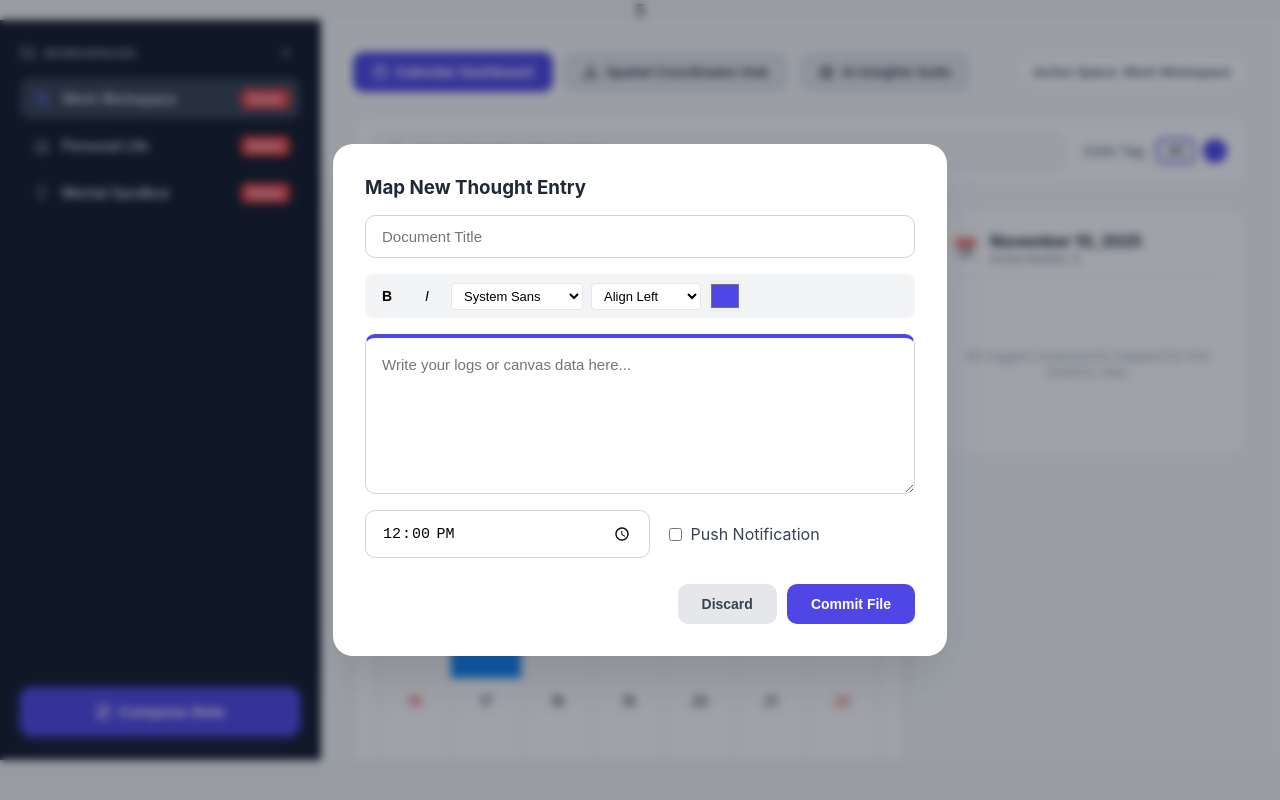
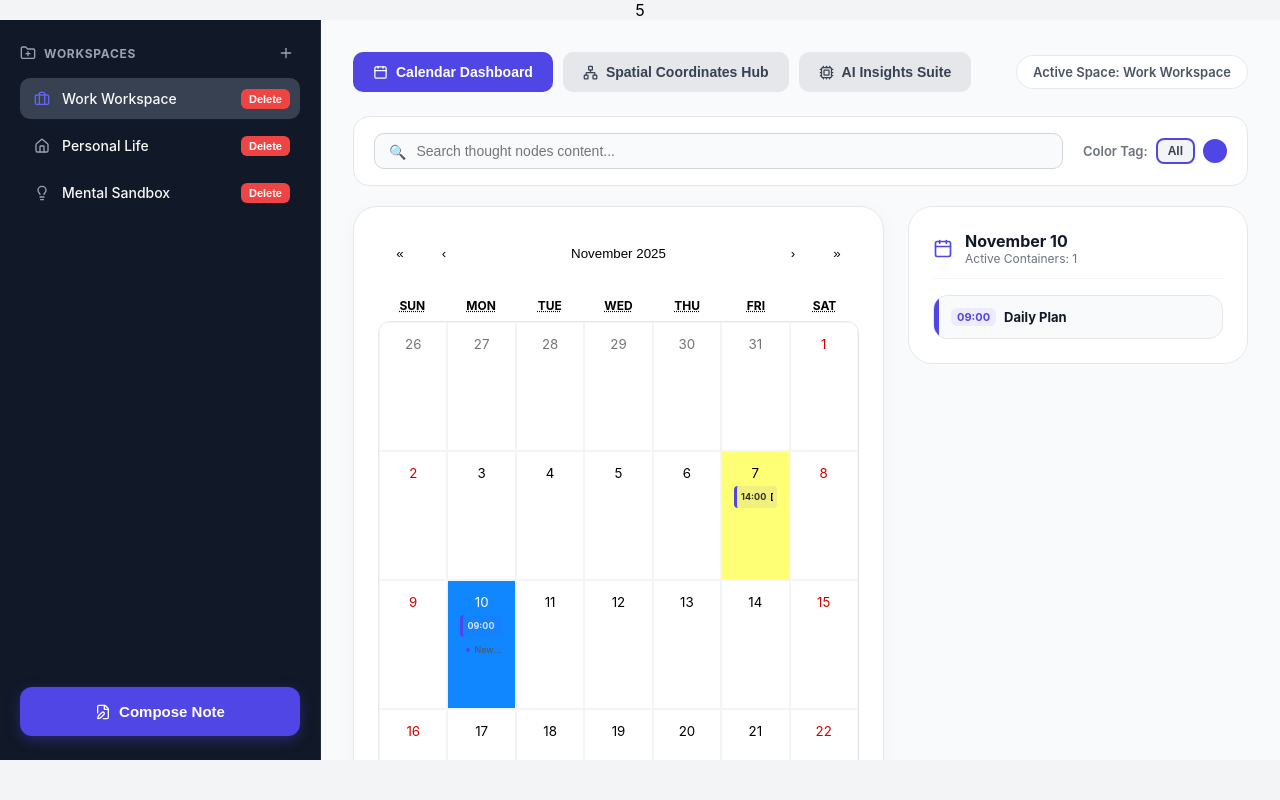
Before and after one commit to Sergeyy321/DiplomaWork, a React (Create React App) app in the folder diploma-application/: page / in a window 1280 px wide. Both pictures are taken after a click on the button "10". Built offline with nearby package versions, Linux system fonts and the light colour scheme; what @huggingface/transformers would draw is missing.

Commit message:
addRightBar

```diff
--- a/diploma-application/src/Components/CalendarNotes/AdvancedCalendarTile.jsx
+++ b/diploma-application/src/Components/CalendarNotes/AdvancedCalendarTile.jsx
@@ -4,8 +4,7 @@ export default function AdvancedCalendarTile({
   tileDate,
   dayEvents,
   setSelectedEvent,
-  setIsPreviewOpen,
-  deleteNotification
+  setIsPreviewOpen
 }) {
   const dateStr = tileDate.toISOString().split("T")[0];
 
@@ -16,15 +15,12 @@ export default function AdvancedCalendarTile({
   };
 
   return (
-    <div
-      style={tileWrapper}
-      data-date={dateStr}
-      onDragOver={(e) => e.preventDefault()} // Let individual tiles capture item tracking directly
-    >
+    <div style={tileWrapper} data-date={dateStr}>
       <div style={tileNotesScrollArea}>
         {dayEvents.map((event) => (
+          <div key={event.id} style={{ display: "flex", flexDirection: "column", width: "100%" }}>
+            {/* Primary Document Header Card */}
             <div
-            key={event.id}
               draggable
               onDragStart={(e) => handleDragStart(e, event.id)}
               onClick={(e) => {
@@ -34,45 +30,48 @@ export default function AdvancedCalendarTile({
               }}
               style={{
                 ...modernInlineBadge,
-              background: `${event.color}12`,
-              borderLeft: `4px solid ${event.color}`,
+                background: `${event.color}14`,
+                borderLeft: `3px solid ${event.color}`,
               }}
               title="Drag node to reschedule"
             >
-            {/* pointerEvents: 'none' stops child layouts from blocking HTML5 transfers */}
               <span style={{ ...badgeTime, pointerEvents: "none" }}>{event.time}</span>
               <span style={{ ...badgeText, pointerEvents: "none" }}>{event.title}</span>
-            <button
-              style={miniQuickDeleteBtn}
-              onClick={(e) => {
-                e.stopPropagation();
-                deleteNotification(event.id);
-              }}
-            >
-              ✕
-            </button>
+            </div>
+
+            {/* Shared Tasks List rendering inside the calendar card */}
+            {event.tasks && event.tasks.length > 0 && (
+              <div style={tileInlineTaskList}>
+                {event.tasks.map((task) => (
+                  <div key={task.id} style={tileInlineTaskRow}>
+                    <span style={{
+                      ...miniTaskDot,
+                      background: task.completed ? "#9ca3af" : event.color
+                    }} />
+                    <span style={{
+                      ...tileTaskText,
+                      textDecoration: task.completed ? "line-through" : "none",
+                      opacity: task.completed ? 0.5 : 1
+                    }}>
+                      {task.text}
+                    </span>
                   </div>
                 ))}
               </div>
-
-      {dayEvents.length > 0 && (
-        <div style={modernMatrixIndicator}>
-          {dayEvents.slice(0, 4).map((e) => (
-            <span key={e.id} style={{ ...miniDot, background: e.color }} />
+            )}
+          </div>
         ))}
-          {dayEvents.length > 4 && <span style={plusMoreIndicator}>+{dayEvents.length - 4}</span>}
       </div>
-      )}
     </div>
   );
 }
 
-const tileWrapper = { display: "flex", flexDirection: "column", height: "100%", justifyContent: "space-between", minHeight: "75px", padding: "2px", boxSizing: "border-box", position: "relative" };
-const tileNotesScrollArea = { display: "flex", flexDirection: "column", gap: "4px", overflowY: "auto", maxHeight: "56px", paddingRight: "2px", width: "100%" };
-const modernInlineBadge = { fontSize: "11px", borderRadius: "6px", padding: "3px 6px", display: "flex", alignItems: "center", justifyContent: "space-between", gap: "4px", cursor: "grab", position: "relative", overflow: "hidden" };
-const badgeTime = { fontWeight: "700", opacity: 0.7, fontSize: "10px", whiteSpace: "nowrap" };
-const badgeText = { flex: 1, overflow: "hidden", textOverflow: "ellipsis", whiteSpace: "nowrap", textAlign: "left" };
-const miniQuickDeleteBtn = { background: "none", border: "none", color: "#9ca3af", cursor: "pointer", fontSize: "9px", padding: "2px", display: "flex", alignItems: "center", justifyContent: "center", zIndex: 10 };
-const modernMatrixIndicator = { display: "flex", gap: "3px", alignItems: "center", justifyContent: "flex-start", paddingTop: "2px", marginTop: "auto", pointerEvents: "none" };
-const miniDot = { width: "5px", height: "5px", borderRadius: "50%" };
-const plusMoreIndicator = { fontSize: "9px", color: "#9ca3af", fontWeight: "700" };
+const tileWrapper = { display: "flex", flexDirection: "column", height: "100%", width: "100%", justifyContent: "flex-start", minHeight: "85px", padding: "4px", boxSizing: "border-box", position: "relative" };
+const tileNotesScrollArea = { display: "flex", flexDirection: "column", gap: "6px", overflowY: "auto", maxHeight: "75px", width: "100%" };
+const modernInlineBadge = { fontSize: "10px", borderRadius: "4px", padding: "2px 4px", display: "flex", alignItems: "center", justifyContent: "space-between", gap: "2px", cursor: "grab", zIndex: 10 };
+const badgeTime = { fontWeight: "700", opacity: 0.8, fontSize: "9px", whiteSpace: "nowrap" };
+const badgeText = { flex: 1, overflow: "hidden", textOverflow: "ellipsis", whiteSpace: "nowrap", textAlign: "left", marginLeft: "2px", fontWeight: "600" };
+const tileInlineTaskList = { display: "flex", flexDirection: "column", gap: "2px", marginTop: "4px", paddingLeft: "6px" };
+const tileInlineTaskRow = { display: "flex", alignItems: "center", gap: "4px", width: "100%" };
+const miniTaskDot = { width: "4px", height: "4px", borderRadius: "50%", flexShrink: 0 };
+const tileTaskText = { fontSize: "9px", color: "#4b5563", overflow: "hidden", textOverflow: "ellipsis", whiteSpace: "nowrap", textAlign: "left" };
--- a/diploma-application/src/Components/CalendarNotes/CalendarDashboard.jsx
+++ b/diploma-application/src/Components/CalendarNotes/CalendarDashboard.jsx
@@ -2,22 +2,22 @@ import React, { useState } from "react";
 import Calendar from "react-calendar";
 import CalendarFilters from "./CalendarFilters";
 import AdvancedCalendarTile from "./AdvancedCalendarTile";
+import { ListTodo, Trash2, Plus, Calendar as ClockIcon } from "lucide-react";
 
 export default function CalendarDashboard({
   date,
   setDate,
-  filteredEvents,
+  allEvents,
   setEvents,
-  handleDateClick,
   setSelectedEvent,
   setIsPreviewOpen,
-  deleteNotification,
 }) {
   const [filterQuery, setFilterQuery] = useState("");
   const [activeColorFilter, setActiveColorFilter] = useState(null);
+  const [newTaskText, setNewTaskText] = useState("");
+  const [activeInlineTarget, setActiveInlineTarget] = useState(null);
 
-  // Filter notes by query string & tag color
-  const displayedEvents = filteredEvents.filter((event) => {
+  const displayedEvents = allEvents.filter((event) => {
     const matchesQuery =
       event.title.toLowerCase().includes(filterQuery.toLowerCase()) ||
       (event.content && event.content.toLowerCase().includes(filterQuery.toLowerCase()));
@@ -25,27 +25,142 @@ export default function CalendarDashboard({
     return matchesQuery && matchesColor;
   });
 
-  // 🛠️ THE FIX: Robust Drop Handler
+  // ⚡ CLICK DAY -> SPANWS NEW INLINE TASK AUTOMATICALLY INTO THE DUAL-VIEW CHECKLIST
+  const handleCalendarDayClick = (clickedDate) => {
+    setDate(clickedDate);
+    const dateStr = clickedDate.toISOString().split("T")[0];
+
+    let targetEvent = allEvents.find((e) => e.date === dateStr);
+
+    if (targetEvent) {
+      setActiveInlineTarget(targetEvent.id);
+      triggerSidebarTaskPlaceholder(targetEvent.id);
+    } else {
+      const newShellId = Date.now();
+      const newEventShell = {
+        id: newShellId,
+        folderId: "work",
+        title: `Daily Plan`, // Main title remains clean and uniform
+        content: "",
+        time: "09:00",
+        date: dateStr,
+        color: "#4f46e5",
+        fontStyle: "sans-serif",
+        isBold: false,
+        isItalic: false,
+        align: "left",
+        reminder: false,
+        tasks: [],
+        x: 0,
+        y: 0,
+      };
+
+      setEvents((prev) => [...prev, newEventShell]);
+      setActiveInlineTarget(newShellId);
+
+      setTimeout(() => triggerSidebarTaskPlaceholder(newShellId), 50);
+    }
+  };
+
+  const triggerSidebarTaskPlaceholder = (eventId) => {
+    setEvents((prevEvents) =>
+      prevEvents.map((evt) => {
+        if (evt.id === eventId) {
+          const currentTasks = evt.tasks ? [...evt.tasks] : [];
+          return {
+            ...evt,
+            tasks: [...currentTasks, { id: Date.now(), text: "New Task Item", completed: false, isEditingInline: true }]
+          };
+        }
+        return evt;
+      })
+    );
+  };
+
   const handleDropOnDate = (e) => {
     e.preventDefault();
     e.stopPropagation();
 
     const eventId = parseInt(e.dataTransfer.getData("text/plain"), 10);
-
-    // Find the closest tile element containing our custom data-date attribute
     const targetTile = e.target.closest("[data-date]");
 
     if (targetTile && eventId) {
       const targetDateStr = targetTile.getAttribute("data-date");
-
-      // Update global application events array state
       setEvents((prevEvents) =>
-        prevEvents.map((evt) =>
-          evt.id === eventId ? { ...evt, date: targetDateStr } : evt
-        )
+        prevEvents.map((evt) => (evt.id === eventId ? { ...evt, date: targetDateStr } : evt))
       );
     }
   };
+
+  const addManualSidebarTask = (eventId) => {
+    if (!newTaskText.trim()) return;
+    setEvents((prevEvents) =>
+      prevEvents.map((evt) => {
+        if (evt.id === eventId) {
+          const updatedTasks = evt.tasks ? [...evt.tasks] : [];
+          return {
+            ...evt,
+            tasks: [...updatedTasks, { id: Date.now(), text: newTaskText.trim(), completed: false }]
+          };
+        }
+        return evt;
+      })
+    );
+    setNewTaskText("");
+  };
+
+  const updateInlineTaskText = (eventId, taskId, newText) => {
+    setEvents((prevEvents) =>
+      prevEvents.map((evt) => {
+        if (evt.id === eventId && evt.tasks) {
+          return {
+            ...evt,
+            tasks: evt.tasks.map((t) => t.id === taskId ? { ...t, text: newText } : t)
+          };
+        }
+        return evt;
+      })
+    );
+  };
+
+  const saveInlineTaskText = (eventId, taskId) => {
+    setEvents((prevEvents) =>
+      prevEvents.map((evt) => {
+        if (evt.id === eventId && evt.tasks) {
+          return {
+            ...evt,
+            tasks: evt.tasks.map((t) => t.id === taskId ? { ...t, isEditingInline: false } : t)
+          };
+        }
+        return evt;
+      })
+    );
+  };
+
+  const toggleTaskCompletion = (eventId, taskId) => {
+    setEvents((prevEvents) =>
+      prevEvents.map((evt) => {
+        if (evt.id === eventId && evt.tasks) {
+          return {
+            ...evt,
+            tasks: evt.tasks.map((t) => (t.id === taskId ? { ...t, completed: !t.completed } : t))
+          };
+        }
+        return evt;
+      })
+    );
+  };
+
+//   const deleteSubTask = (eventId, taskId) => {
+//     setEvents((prevEvents) =>
+//       prevEvents.map((evt) => {
+//         if (evt.id === eventId && evt.tasks) {
+//           return { ...evt, tasks: evt.tasks.filter((t) => t.id !== taskId) };
+//         }
+//         return evt;
+//       })
+//     );
+//   };
 
   const selectedDateStr = date.toISOString().split("T")[0];
   const sideInsightsEvents = displayedEvents.filter((e) => e.date === selectedDateStr);
@@ -57,24 +172,20 @@ export default function CalendarDashboard({
         setFilterQuery={setFilterQuery}
         activeColorFilter={activeColorFilter}
         setActiveColorFilter={setActiveColorFilter}
-        events={filteredEvents}
+        events={allEvents}
       />
 
       <div style={gridContainer}>
-        {/* We attach the drop zones directly over the calendar container tree wrapper */}
         <div
           style={calendarCardExtended}
           className="premium-calendar-wrapper"
           onDrop={handleDropOnDate}
-          onDragOver={(e) => {
-            e.preventDefault(); // CRITICAL: Allows dropping items inside button boundaries
-            e.dataTransfer.dropEffect = "move";
-          }}
+          onDragOver={(e) => e.preventDefault()}
         >
           <Calendar
             onChange={setDate}
             value={date}
-            onClickDay={handleDateClick}
+            onClickDay={handleCalendarDayClick}
             locale="en-US"
             tileClassName={({ date: tileDate }) => {
               const dStr = tileDate.toISOString().split("T")[0];
@@ -90,47 +201,51 @@ export default function CalendarDashboard({
                   dayEvents={dayEvents}
                   setSelectedEvent={setSelectedEvent}
                   setIsPreviewOpen={setIsPreviewOpen}
-                  deleteNotification={deleteNotification}
                 />
               );
             }}
           />
         </div>
 
-        {/* Sidebar View */}
+        {/* Sidebar Management Console */}
         <div style={sidebarInsights}>
           <div style={insightsHeader}>
-            <span style={{ fontSize: "20px" }}>📅</span>
+            <ClockIcon size={20} color="#4f46e5" />
             <div>
               <div style={insightsDateTitle}>
-                {date.toLocaleDateString("en-US", { day: "numeric", month: "long", year: "numeric" })}
+                {date.toLocaleDateString("en-US", { day: "numeric", month: "long" })}
               </div>
-              <div style={insightsCountSub}>Active Nodes: {sideInsightsEvents.length}</div>
+              <div style={insightsCountSub}>Active Containers: {sideInsightsEvents.length}</div>
             </div>
           </div>
 
           <div style={insightsContentList}>
             {sideInsightsEvents.length === 0 ? (
               <div style={emptyPlaceholder}>
-                <p>No logged components mapped for this timeline view.</p>
+                <p>Click any date block on the calendar grid to initialize tasks.</p>
               </div>
             ) : (
-              sideInsightsEvents.map((event) => (
-                <div
-                  key={event.id}
-                  style={insightRowCard}
-                  onClick={() => { setSelectedEvent(event); setIsPreviewOpen(true); }}
-                >
-                  <div style={{ ...insightRowColorBar, background: event.color }} />
-                  <div style={insightRowBody}>
-                    <div style={insightRowMeta}>
-                      <span style={insightRowTime}>⏰ {event.time}</span>
-                      {event.reminder && <span style={reminderBadge}>Signal Active</span>}
+              sideInsightsEvents.map((event) => {
+                const isFocused = activeInlineTarget === event.id || sideInsightsEvents.length === 1;
+
+                return (
+                  <div key={event.id} style={insightRowCard}>
+                    <div style={{ ...insightRowColorBar, background: event.color }} />
+                    <div style={insightRowBody}>
+                      <div
+                        style={insightRowTitleContainer}
+                        onClick={() => { setSelectedEvent(event); setIsPreviewOpen(true); }}
+                      >
+                        <span style={insightRowTime}>{event.time}</span>
+                        <div style={insightRowTitle}>{event.title}</div>
+                      </div>
+
+
+
                     </div>
-                    <div style={insightRowTitle}>{event.title}</div>
                   </div>
-                </div>
-              ))
+                );
+              })
             )}
           </div>
         </div>
@@ -140,18 +255,28 @@ export default function CalendarDashboard({
 }
 
 const dashboardWrapper = { display: "flex", flexDirection: "column", gap: "20px", width: "100%" };
-const gridContainer = { display: "grid", gridTemplateColumns: "1fr 320px", gap: "24px", alignItems: "start" };
+const gridContainer = { display: "grid", gridTemplateColumns: "1fr 340px", gap: "24px", alignItems: "start" };
 const calendarCardExtended = { background: "#ffffff", padding: "24px", borderRadius: "24px", border: "1px solid #e5e7eb", boxShadow: "0 4px 20px rgba(0,0,0,0.03)" };
-const sidebarInsights = { background: "#ffffff", borderRadius: "24px", border: "1px solid #e5e7eb", padding: "24px", display: "flex", flexDirection: "column", gap: "16px", maxHeight: "560px", overflowY: "auto" };
+const sidebarInsights = { background: "#ffffff", borderRadius: "24px", border: "1px solid #e5e7eb", padding: "24px", display: "flex", flexDirection: "column", gap: "16px", maxHeight: "600px", overflowY: "auto" };
 const insightsHeader = { display: "flex", alignItems: "center", gap: "12px", borderBottom: "1px solid #f3f4f6", paddingBottom: "12px" };
 const insightsDateTitle = { fontSize: "16px", fontWeight: "700", color: "#111827" };
 const insightsCountSub = { fontSize: "12px", color: "#6b7280" };
-const insightsContentList = { display: "flex", flexDirection: "column", gap: "10px" };
-const emptyPlaceholder = { display: "flex", flexDirection: "column", alignItems: "center", gap: "10px", color: "#9ca3af", textAlign: "center", padding: "40px 10px", fontSize: "13px" };
-const insightRowCard = { display: "flex", background: "#f9fafb", borderRadius: "12px", border: "1px solid #e5e7eb", overflow: "hidden", cursor: "pointer" };
-const insightRowColorBar = { width: "4px" };
-const insightRowBody = { padding: "10px", flex: 1, display: "flex", flexDirection: "column", gap: "4px" };
-const insightRowMeta = { display: "flex", justifyContent: "space-between", alignItems: "center" };
-const insightRowTime = { fontSize: "11px", fontWeight: "600", color: "#4f46e5" };
-const reminderBadge = { fontSize: "9px", background: "#fef3c7", color: "#d97706", padding: "1px 4px", borderRadius: "4px", fontWeight: "600" };
-const insightRowTitle = { fontSize: "13px", fontWeight: "700", color: "#111827", textOverflow: "ellipsis", overflow: "hidden", whiteSpace: "nowrap" };
+const insightsContentList = { display: "flex", flexDirection: "column", gap: "12px" };
+const emptyPlaceholder = { display: "flex", flexDirection: "column", alignItems: "center", gap: "12px", color: "#9ca3af", textAlign: "center", padding: "40px 10px", fontSize: "13px" };
+const insightRowCard = { display: "flex", background: "#f9fafb", borderRadius: "14px", border: "1px solid #e5e7eb", overflow: "hidden" };
+const insightRowColorBar = { width: "5px" };
+const insightRowBody = { padding: "12px", flex: 1, display: "flex", flexDirection: "column", gap: "10px" };
+const insightRowTitleContainer = { display: "flex", alignItems: "center", gap: "8px", cursor: "pointer" };
+const insightRowTime = { fontSize: "11px", fontWeight: "700", color: "#4f46e5", background: "#eeebff", padding: "2px 6px", borderRadius: "6px" };
+const insightRowTitle = { fontSize: "13px", fontWeight: "700", color: "#111827", textOverflow: "ellipsis", overflow: "hidden", whiteSpace: "nowrap", flex: 1 };
+const subTaskSection = { background: "#ffffff", border: "1px solid #e5e7eb", borderRadius: "10px", padding: "10px", display: "flex", flexDirection: "column", gap: "6px", transition: "border-color 0.2s" };
+const subTaskHeader = { fontSize: "10px", fontWeight: "700", color: "#9ca3af", textTransform: "uppercase", display: "flex", alignItems: "center", gap: "4px" };
+const subTaskList = { display: "flex", flexDirection: "column", gap: "4px" };
+const subTaskItem = { display: "flex", alignItems: "center", background: "#f9fafb", padding: "4px 8px", borderRadius: "6px", gap: "6px" };
+const taskCheckbox = { width: "13px", height: "13px", cursor: "pointer" };
+const taskText = { fontSize: "12px", color: "#374151", flex: 1, overflow: "hidden", textOverflow: "ellipsis", whiteSpace: "nowrap", cursor: "text" };
+const sidebarTaskInlineInput = { flex: 1, border: "none", background: "transparent", outline: "none", fontSize: "12px", color: "#111827", borderBottom: "1px solid #6366f1", padding: "2px 0" };
+const taskDeleteBtn = { background: "none", border: "none", color: "#9ca3af", cursor: "pointer", padding: "2px", display: "flex", alignItems: "center" };
+const taskInputWrapper = { display: "flex", gap: "4px", marginTop: "4px" };
+const taskMiniInput = { flex: 1, borderRadius: "6px", padding: "4px 8px", fontSize: "12px", outline: "none", background: "#f9fafb", border: "1px solid #d1d5db" };
+const taskAddButton = { background: "#4f46e5", color: "white", border: "none", borderRadius: "6px", padding: "4px 8px", cursor: "pointer", display: "flex", alignItems: "center" };
--- a/diploma-application/src/Components/CalendarNotes/CalendarNotes.jsx
+++ b/diploma-application/src/Components/CalendarNotes/CalendarNotes.jsx
@@ -322,9 +322,8 @@ export default function CalendarNote() {
           <CalendarDashboard
 date={date}
     setDate={setDate}
-            filteredEvents={filteredEvents}
+    allEvents={events}
     setEvents={setEvents}
-            handleDateClick={handleDateClick}
     setSelectedEvent={setSelectedEvent}
     setIsPreviewOpen={setIsPreviewOpen}
     deleteNotification={deleteNotification}
```
Lines whose indentation alone changed are shown as unchanged.
